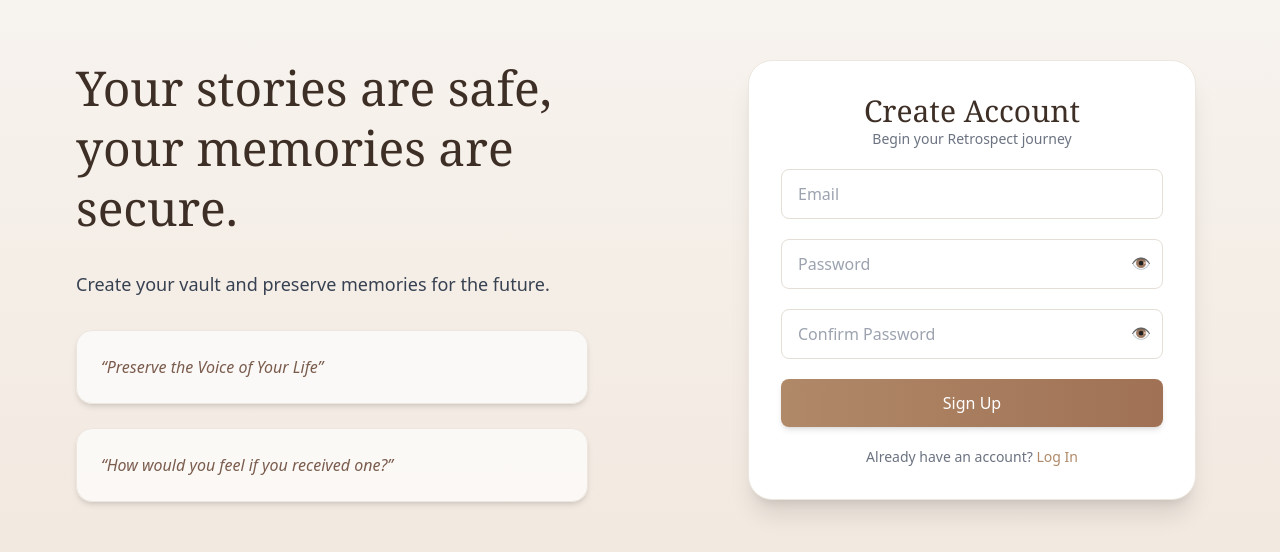
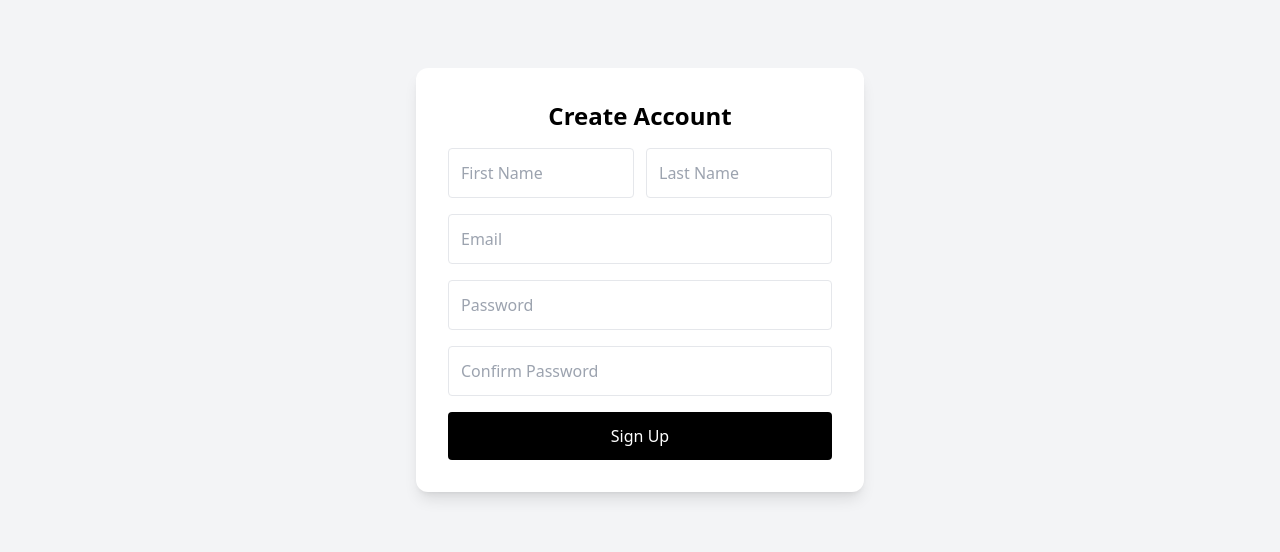
Before and after one commit to suprajagangarajula7/timecapsule-frontend-, a React (Vite) app: page /register in a window 1280 px wide. Shown: the part 120-672 px from the top of the page. Built offline with nearby package versions, Linux system fonts and the light colour scheme.

Commit message:
Second commit

```diff
--- a/src/App.jsx
+++ b/src/App.jsx
@@ -1,4 +1,5 @@
 import { BrowserRouter, Routes, Route } from "react-router-dom";
+import { useEffect, useState } from "react";
 
 import AuthHome from "./pages/AuthHome";
 import Privacy from "./pages/Privacy";
@@ -14,11 +15,32 @@ import Register from "./pages/Register";
 import ProtectedRoute from "./components/ProtectedRoute";
 
 export default function App() {
+
+  /* ✅ GLOBAL THEME STATE */
+  const [darkMode, setDarkMode] = useState(
+    localStorage.getItem("theme") === "dark"
+  );
+
+  /* ✅ APPLY THEME TO HTML */
+  useEffect(() => {
+    if (darkMode) {
+      document.documentElement.classList.add("dark");
+      localStorage.setItem("theme", "dark");
+    } else {
+      document.documentElement.classList.remove("dark");
+      localStorage.setItem("theme", "light");
+    }
+  }, [darkMode]);
+
   return (
     <BrowserRouter>
+
+      {/* ✅ GLOBAL BACKGROUND */}
+      <div className="min-h-screen bg-[#f8f5f1] dark:bg-[#1a1a1a] transition-colors duration-300">
+
         <Routes>
 
-        {/* ================= PUBLIC ROUTES ================= */}
+          {/* PUBLIC ROUTES */}
           <Route path="/" element={<AuthHome />} />
           <Route path="/login" element={<Login />} />
           <Route path="/register" element={<Register />} />
@@ -35,32 +57,42 @@ export default function App() {
             }
           />
 
-        {/* ================= PROTECTED ROUTES ================= */}
+          {/* DASHBOARD */}
           <Route
             path="/dashboard"
             element={
               <ProtectedRoute>
-              <div className="min-h-screen bg-[#f8f5f1]">
-                <Header />
+                <>
+                  <Header
+                    darkMode={darkMode}
+                    setDarkMode={setDarkMode}
+                  />
                   <Dashboard />
-              </div>
+                </>
               </ProtectedRoute>
             }
           />
 
+          {/* CREATE */}
           <Route
             path="/create"
             element={
               <ProtectedRoute>
-              <div className="min-h-screen bg-[#f8f5f1]">
-                <Header />
+                <>
+                  <Header
+                    darkMode={darkMode}
+                    setDarkMode={setDarkMode}
+                  />
                   <CreateCapsule />
-              </div>
+                </>
               </ProtectedRoute>
             }
           />
 
         </Routes>
+
+      </div>
+
     </BrowserRouter>
   );
 }
--- a/src/pages/Dashboard.jsx
+++ b/src/pages/Dashboard.jsx
@@ -6,7 +6,7 @@ import { useNavigate } from "react-router-dom";
 export default function Dashboard() {
 
   const [capsules, setCapsules] = useState([]);
-  const [loading, setLoading] = useState(true); // ✅ FIX
+  const [loading, setLoading] = useState(true);
   const navigate = useNavigate();
 
   useEffect(() => {
@@ -26,7 +26,7 @@ export default function Dashboard() {
     } catch (error) {
       console.error("Error fetching capsules:", error);
     } finally {
-      setLoading(false); // ✅ stop loading AFTER fetch
+      setLoading(false);
     }
   };
 
@@ -39,11 +39,16 @@ export default function Dashboard() {
     }
   };
 
-  /* ✅ PREVENT FLICKER */
+  /* ===== LOADING ===== */
   if (loading) {
     return (
-      <div className="min-h-screen flex items-center justify-center bg-gradient-to-b from-[#f8f5f1] to-[#f1e7dd]">
-        <p className="text-[#7a5c4d] text-lg">
+      <div className="
+        min-h-screen flex items-center justify-center
+        bg-gradient-to-b
+        from-[#f8f5f1] to-[#f1e7dd]
+        dark:from-[#121212] dark:to-[#1c1c1c]
+      ">
+        <p className="text-[#7a5c4d] dark:text-gray-300 text-lg">
           Loading capsules...
         </p>
       </div>
@@ -51,40 +56,46 @@ export default function Dashboard() {
   }
 
   return (
-    <div className="min-h-screen bg-gradient-to-b from-[#f8f5f1] to-[#f1e7dd] px-10 py-10">
+    <div className="
+      min-h-screen px-10 py-10
+      bg-gradient-to-b
+      from-[#f8f5f1] to-[#f1e7dd]
+      dark:from-[#121212] dark:to-[#1c1c1c]
+      transition-colors duration-300
+    ">
 
-      {/* TITLE */}
-      <h2 className="text-3xl font-serif text-[#3e2f26] mb-8">
+      <h2 className="
+        text-3xl font-serif mb-8
+        text-[#3e2f26]
+        dark:text-white
+      ">
         Your Capsules 💌
       </h2>
 
-      {/* EMPTY STATE */}
       {capsules.length === 0 ? (
+
         <div className="flex flex-col items-center justify-center mt-24 text-center">
 
-          <p className="text-[#7a5c4d] text-lg">
+          <p className="text-[#7a5c4d] dark:text-gray-300 text-lg">
             No capsules created yet ✨
           </p>
 
           <button
             onClick={() => navigate("/create")}
             className="
-              mt-6
-              px-8 py-3
-              rounded-full
+              mt-6 px-8 py-3 rounded-full
               bg-gradient-to-r
               from-[#b08968]
               to-[#a07155]
-              text-white
-              shadow-md
-              hover:scale-105
-              transition
+              text-white shadow-md
+              hover:scale-105 transition
             "
           >
             Create Your First Capsule
           </button>
 
         </div>
+
       ) : (
 
         <div className="grid grid-cols-1 sm:grid-cols-2 lg:grid-cols-3 gap-8">
--- a/src/pages/Register.jsx
+++ b/src/pages/Register.jsx
@@ -6,7 +6,10 @@ export default function Register() {
 
   const navigate = useNavigate();
 
+  /* ✅ FORM STATE */
   const [form, setForm] = useState({
+    firstName: "",
+    lastName: "",
     email: "",
     password: "",
     confirmPassword: ""
@@ -16,6 +19,7 @@ export default function Register() {
   const [showConfirm, setShowConfirm] = useState(false);
   const [loading, setLoading] = useState(false);
 
+  /* ✅ INPUT CHANGE */
   const handleChange = (e) => {
     setForm({
       ...form,
@@ -23,11 +27,18 @@ export default function Register() {
     });
   };
 
+  /* ✅ REGISTER USER */
   const registerUser = async (e) => {
     e.preventDefault();
 
-    if (!form.email || !form.password || !form.confirmPassword) {
-      alert("Please fill all required fields");
+    if (
+      !form.firstName ||
+      !form.lastName ||
+      !form.email ||
+      !form.password ||
+      !form.confirmPassword
+    ) {
+      alert("Fill all fields");
       return;
     }
 
@@ -39,147 +50,94 @@ export default function Register() {
     try {
       setLoading(true);
 
-      // ✅ Send only required fields to backend
       const res = await api.post("/auth/register", {
+        firstName: form.firstName,
+        lastName: form.lastName,
         email: form.email,
         password: form.password
       });
 
       localStorage.setItem("token", res.data.token);
 
-      alert("Welcome to Retrospect 🎉");
+      alert("Welcome 🎉");
       navigate("/dashboard");
 
-    } catch (error) {
-      alert(
-        error.response?.data?.message ||
-        "Registration failed"
-      );
+    } catch (err) {
+      alert(err.response?.data?.message || "Register failed");
     } finally {
       setLoading(false);
     }
   };
 
   return (
-    <div className="min-h-screen flex bg-gradient-to-b from-[#f8f5f1] to-[#f1e7dd]">
-
-      {/* ================= LEFT SIDE ================= */}
-      <div className="hidden md:flex flex-1 items-center justify-center px-12">
-        <div className="max-w-lg space-y-8">
-
-          <h1 className="text-5xl font-serif text-[#3e2f26] leading-tight">
-            Your stories are safe,
-            <br /> your memories are secure.
-          </h1>
-
-          <p className="text-gray-700 text-lg">
-            Create your vault and preserve memories for the future.
-          </p>
-
-          <div className="space-y-6">
-            <div className="bg-white/70 rounded-2xl p-6 shadow-md border border-[#ece6df]">
-              <p className="italic text-[#7a5c4d] font-medium">
-                “Preserve the Voice of Your Life”
-              </p>
-            </div>
-
-            <div className="bg-white/70 rounded-2xl p-6 shadow-md border border-[#ece6df]">
-              <p className="italic text-[#7a5c4d] font-medium">
-                “How would you feel if you received one?”
-              </p>
-            </div>
-          </div>
-
-        </div>
-      </div>
-
-      {/* ================= SIGNUP CARD ================= */}
-      <div className="flex flex-1 items-center justify-center px-6 py-10">
+    <div className="min-h-screen flex bg-gray-100 items-center justify-center">
 
       <form
         onSubmit={registerUser}
-          className="w-full max-w-md bg-white rounded-3xl shadow-xl border border-[#ece6df] p-8 space-y-5"
+        className="bg-white p-8 rounded-xl shadow-lg w-full max-w-md space-y-4"
       >
 
-          {/* Header */}
-          <div className="text-center">
-            <h2 className="text-3xl font-serif text-[#3e2f26]">
+        <h2 className="text-2xl font-bold text-center">
           Create Account
         </h2>
-            <p className="text-sm text-gray-500">
-              Begin your Retrospect journey
-            </p>
+
+        {/* FIRST + LAST NAME */}
+        <div className="flex gap-3">
+          <input
+            name="firstName"
+            placeholder="First Name"
+            value={form.firstName}
+            onChange={handleChange}
+            className="border p-3 w-full rounded"
+          />
+
+          <input
+            name="lastName"
+            placeholder="Last Name"
+            value={form.lastName}
+            onChange={handleChange}
+            className="border p-3 w-full rounded"
+          />
         </div>
 
-          {/* Email */}
+        {/* EMAIL */}
         <input
           name="email"
           placeholder="Email"
           value={form.email}
           onChange={handleChange}
-            className="w-full border border-[#e5ded6] rounded-lg px-4 py-3 focus:ring-2 focus:ring-[#b08968] outline-none"
+          className="border p-3 w-full rounded"
         />
 
-          {/* Password */}
-          <div className="relative">
+        {/* PASSWORD */}
         <input
           type={showPassword ? "text" : "password"}
           name="password"
           placeholder="Password"
           value={form.password}
           onChange={handleChange}
-              className="w-full border border-[#e5ded6] rounded-lg px-4 py-3 pr-12 focus:ring-2 focus:ring-[#b08968]"
+          className="border p-3 w-full rounded"
         />
-            <button
-              type="button"
-              onClick={() => setShowPassword(!showPassword)}
-              className="absolute right-3 top-3"
-            >
-              👁
-            </button>
-          </div>
 
-          {/* Confirm Password */}
-          <div className="relative">
+        {/* CONFIRM PASSWORD */}
         <input
           type={showConfirm ? "text" : "password"}
           name="confirmPassword"
           placeholder="Confirm Password"
           value={form.confirmPassword}
           onChange={handleChange}
-              className="w-full border border-[#e5ded6] rounded-lg px-4 py-3 pr-12 focus:ring-2 focus:ring-[#b08968]"
+          className="border p-3 w-full rounded"
         />
-            <button
-              type="button"
-              onClick={() => setShowConfirm(!showConfirm)}
-              className="absolute right-3 top-3"
-            >
-              👁
-            </button>
-          </div>
 
-          {/* Submit */}
         <button
           type="submit"
           disabled={loading}
-            className="w-full py-3 rounded-lg bg-gradient-to-r from-[#b08968] to-[#a07155] text-white font-medium hover:scale-[1.02] transition shadow-md disabled:opacity-60"
+          className="bg-black text-white w-full py-3 rounded"
         >
-            {loading ? "Creating Account..." : "Sign Up"}
+          {loading ? "Creating..." : "Sign Up"}
         </button>
-
-          {/* Footer */}
-          <p className="text-center text-sm text-gray-500">
-            Already have an account?{" "}
-            <span
-              onClick={() => navigate("/login")}
-              className="text-[#b08968] cursor-pointer hover:underline"
-            >
-              Log In
-            </span>
-          </p>
 
       </form>
     </div>
-    </div>
   );
 }
--- a/tailwind.config.js
+++ b/tailwind.config.js
@@ -1,6 +1,6 @@
 /** @type {import('tailwindcss').Config} */
 export default {
-  darkMode: ["class"],
+  darkMode: "class",   // ✅ FIXED
   content: [
     "./index.html",
     "./src/**/*.{js,jsx}",
@@ -14,4 +14,4 @@ export default {
     },
   },
   plugins: [],
-}
+};
```
Also changed, not shown: src/components/MemoryCard.jsx (+35 -37 lines), src/components/layout/Header.jsx (+16 -27 lines), src/pages/CreateCapsule.jsx (+58 -13 lines). Lines whose indentation alone changed are shown as unchanged.
